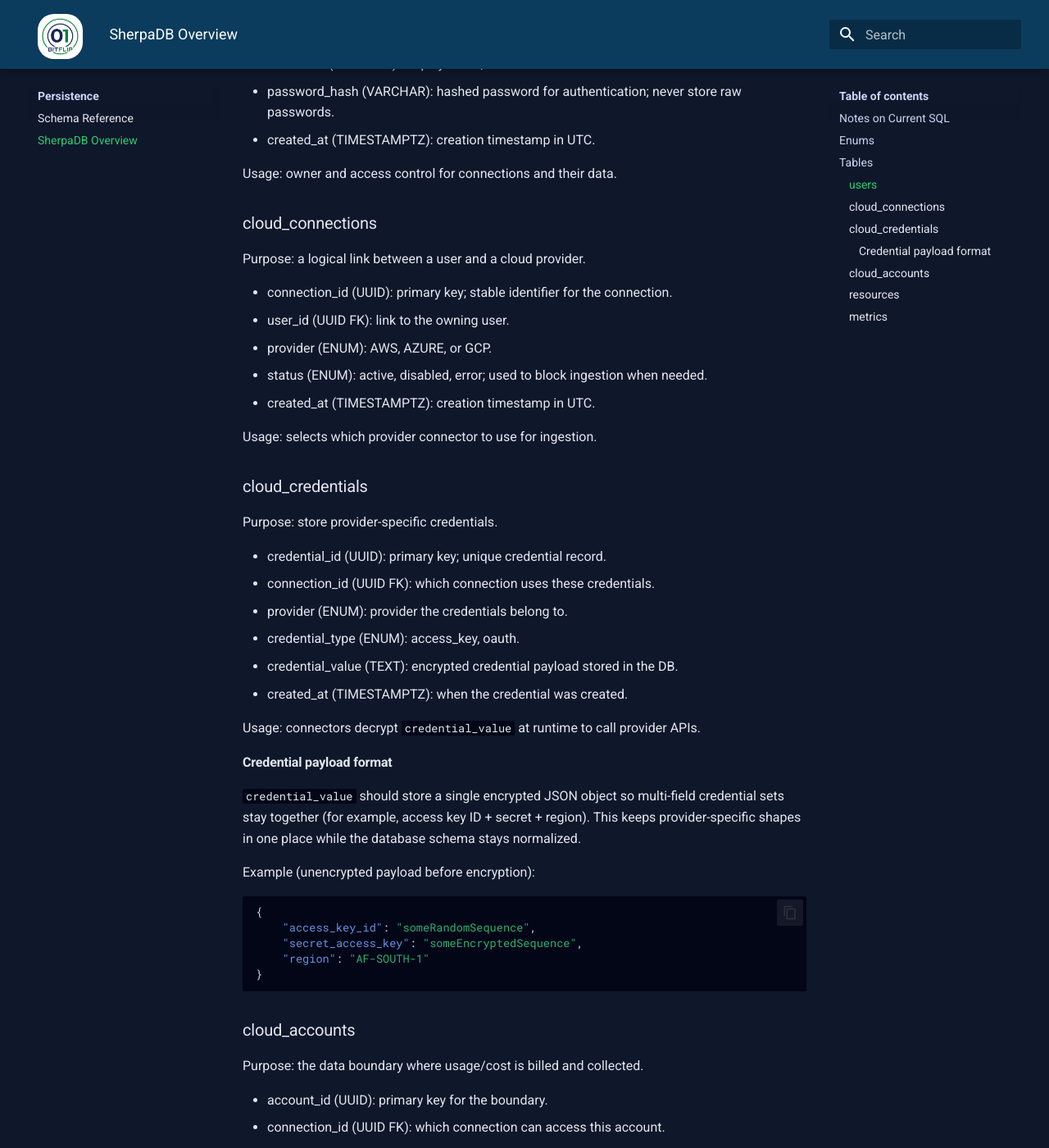
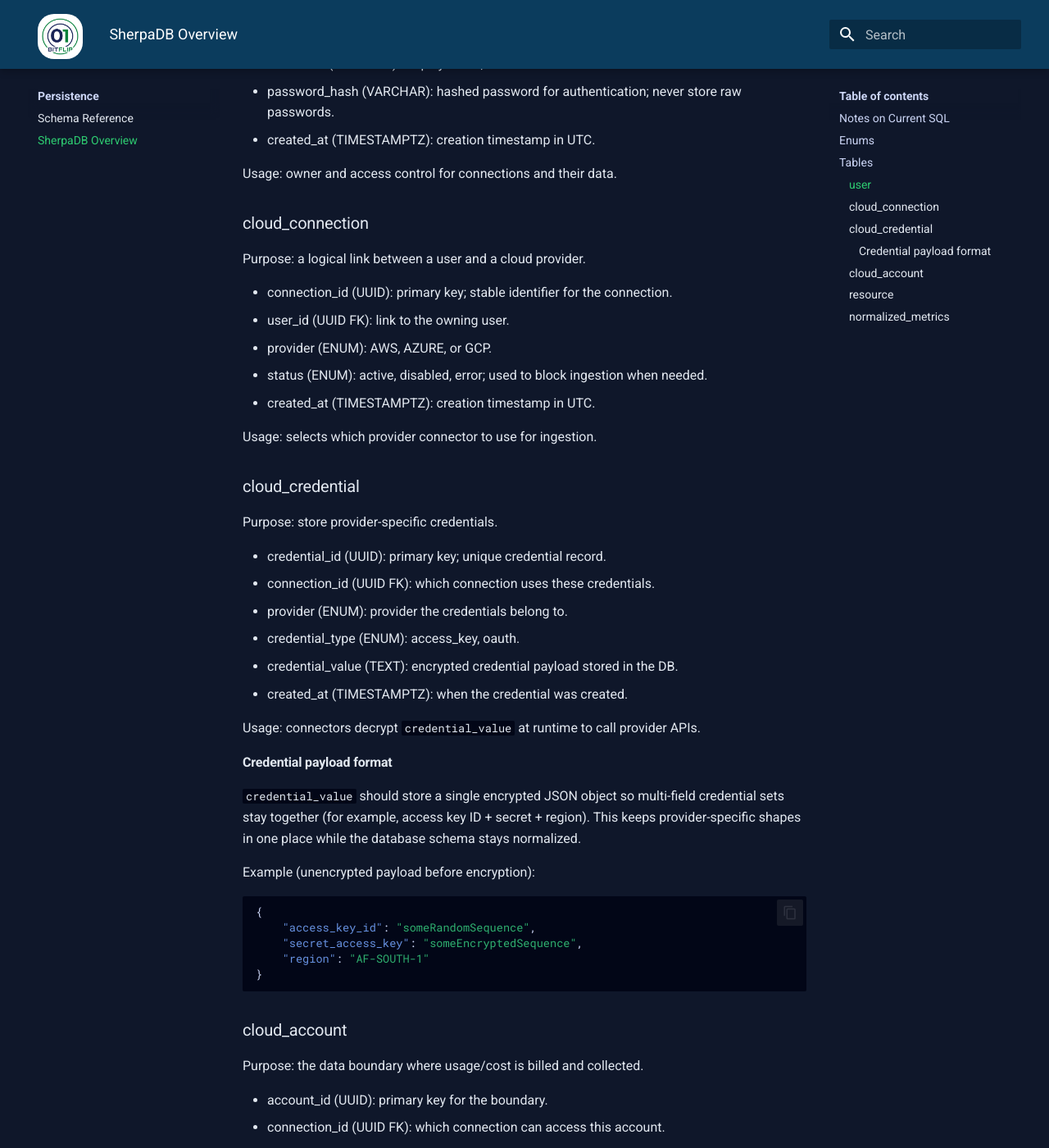
Before and after one commit to COS301-SE-2026/CloudSherpa, an MkDocs documentation site: the page built from docs/persistence/sherpadb.md, in a window 1280 px wide and 1400 px high, scrolled down 972 px. Shown: the whole window at 82% size. Built offline with MkDocs 1.6.1 and Material for MkDocs 9.7.7, drawn with Linux system fonts in a browser that asks for light colours; some of the changed text lies outside the part shown.

Commit message:
Made fixes with integrating

````diff
--- a/docs/persistence/sherpadb.md
+++ b/docs/persistence/sherpadb.md
@@ -20,7 +20,7 @@ Use enums for these fields to keep values consistent:
 
 ## Tables
 
-### users
+### user
 Purpose: system users who own cloud connections.
 
 - user_id (UUID): primary key; UUID avoids collisions across distributed services.
@@ -31,7 +31,7 @@ Purpose: system users who own cloud connections.
 
 Usage: owner and access control for connections and their data.
 
-### cloud_connections
+### cloud_connection
 Purpose: a logical link between a user and a cloud provider.
 
 - connection_id (UUID): primary key; stable identifier for the connection.
@@ -42,7 +42,7 @@ Purpose: a logical link between a user and a cloud provider.
 
 Usage: selects which provider connector to use for ingestion.
 
-### cloud_credentials
+### cloud_credential
 Purpose: store provider-specific credentials.
 
 - credential_id (UUID): primary key; unique credential record.
@@ -67,7 +67,7 @@ Example (unencrypted payload before encryption):
 }
 ```
 
-### cloud_accounts
+### cloud_account
 Purpose: the data boundary where usage/cost is billed and collected.
 
 - account_id (UUID): primary key for the boundary.
@@ -78,7 +78,7 @@ Purpose: the data boundary where usage/cost is billed and collected.
 
 Usage: accounts group resources and metrics for attribution and filtering.
 
-### resources
+### resource
 Purpose: individual cloud assets measured (instances, buckets, disks, etc.).
 
 - resource_id (UUID): primary key for the resource record.
@@ -89,7 +89,7 @@ Purpose: individual cloud assets measured (instances, buckets, disks, etc.).
 
 Usage: metrics are recorded against resources to support per-asset views.
 
-### metrics
+### normalized_metrics
 Purpose: normalized time-series measurements for cost, usage, and performance.
 
 - metric_id (UUID): primary key for a metric record.
````
Also changed, not shown: 2 other files.
